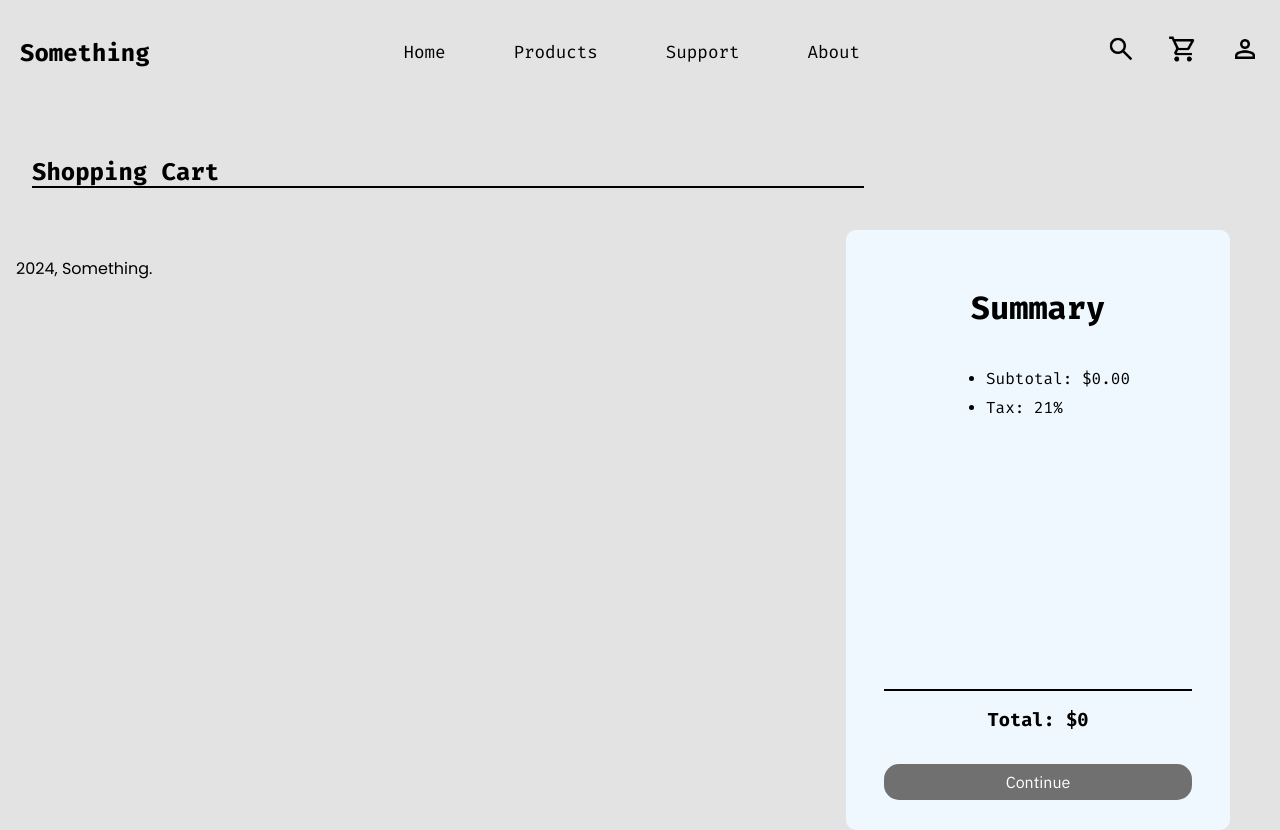
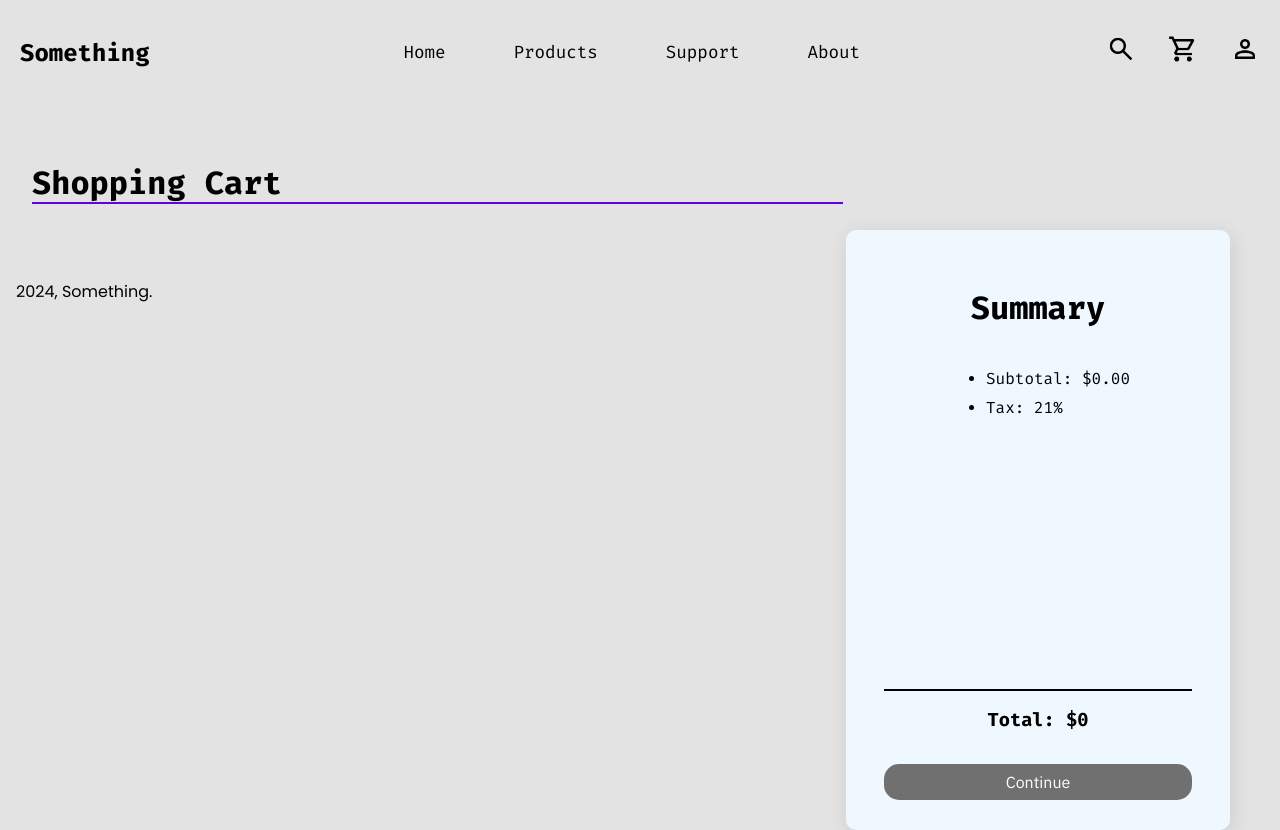
Before and after one commit to MonkyMars/Something-Keyboards, a Next.js app: page /cart in a window 1280 px wide. Built offline with nearby package versions, Linux system fonts and the light colour scheme; a web font is replaced by a local one.

Commit message:
refined some css

```diff
--- a/styles/Cart.module.css
+++ b/styles/Cart.module.css
@@ -6,9 +6,10 @@
 
 .main .title {
   font-family: var(--font-nav);
-  max-width: 100%;
-  border-bottom: 2px solid;
+  max-width: 97.5%;
+  border-bottom: 2px solid var(--button-color);
   word-wrap: break-word;
+  font-size: 2em;
 }
 
 .Aside {
@@ -27,6 +28,7 @@
   border-radius: 10px;
   align-items: center;
   margin-bottom: 20px;
+  box-shadow: 2px 4px 20px rgb(0, 0, 0, 0.1);
 }
 
 .Aside h2 {
```
